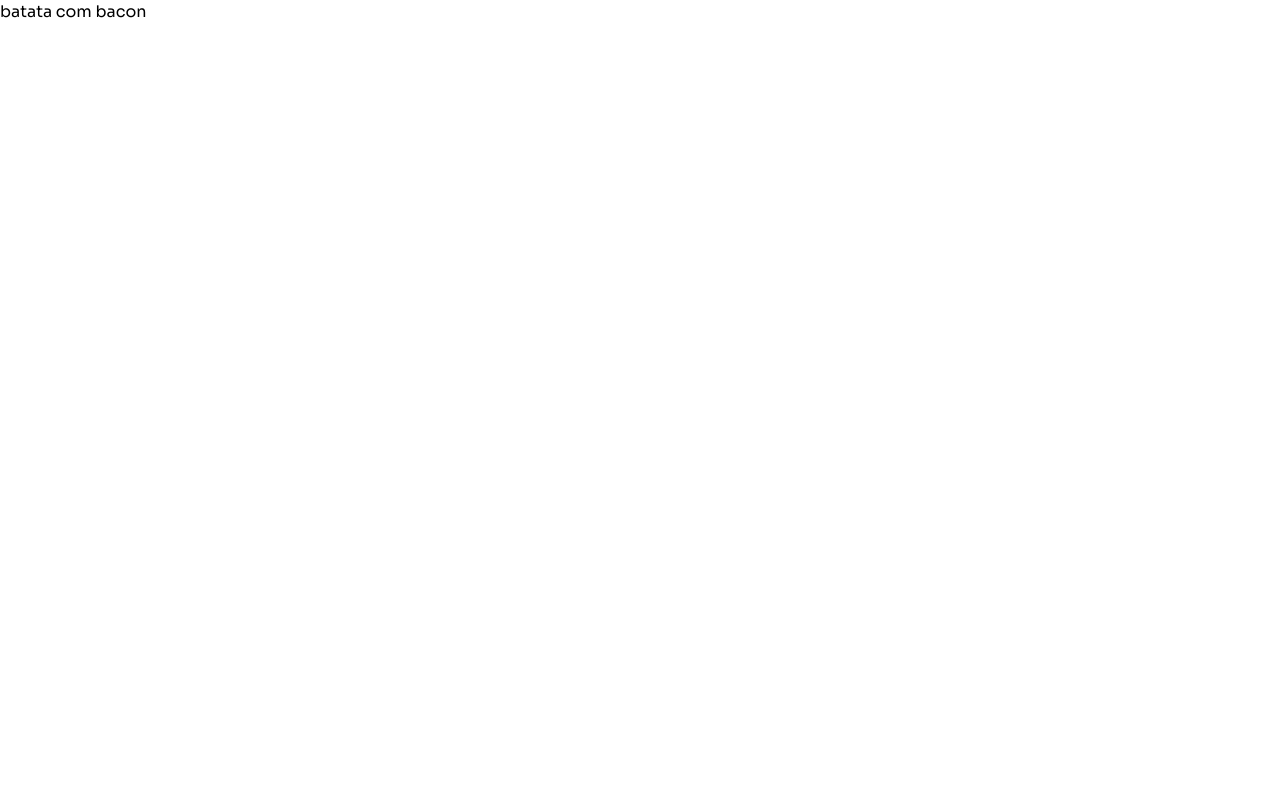
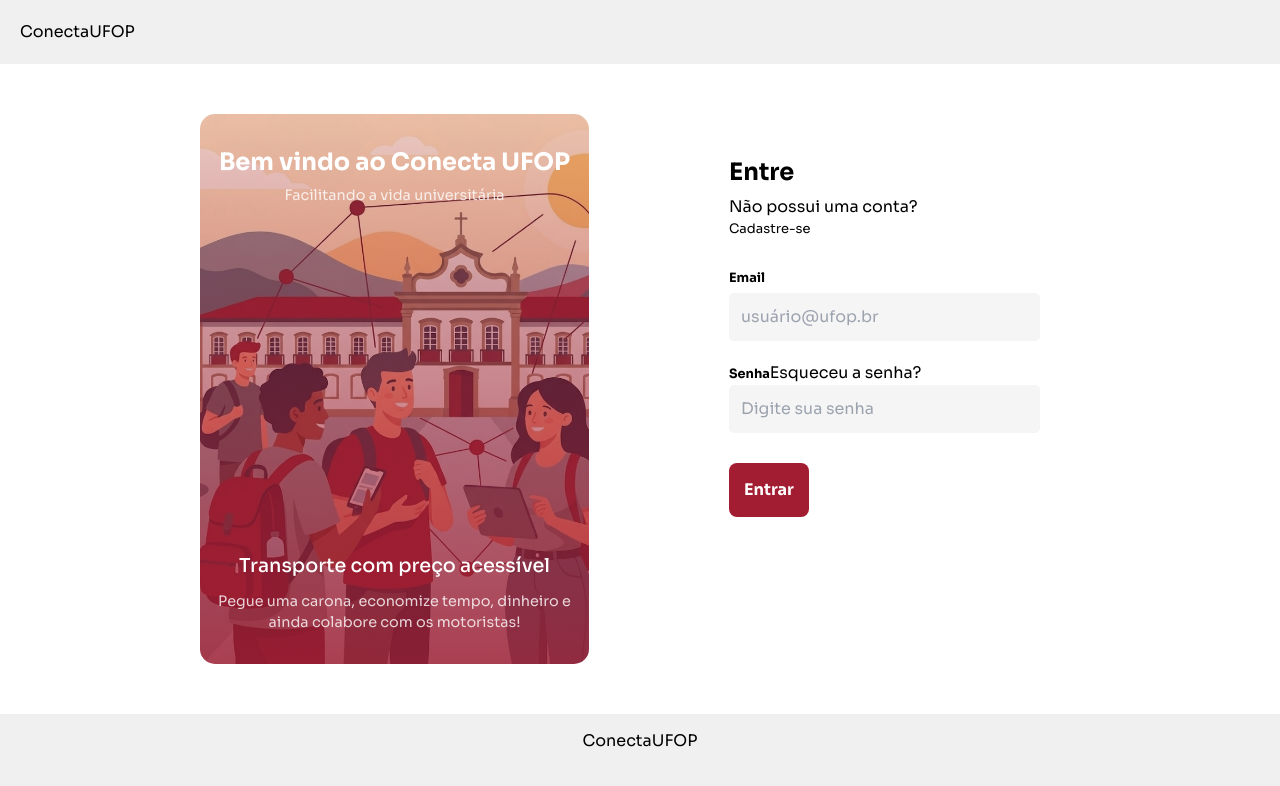
Before and after one commit to ArthurQuintanilha/Conecta-UFOP, an Angular app: page /login in a window 1280 px wide. Shown: the top 786 px of the page. Built offline with nearby package versions, Linux system fonts and the light colour scheme.

Commit message:
trabalho em progresso no login

```diff
--- a/src/app/app.module.ts
+++ b/src/app/app.module.ts
@@ -1,5 +1,6 @@
 import { NgModule } from '@angular/core';
 import { BrowserModule } from '@angular/platform-browser';
+import { FormsModule } from '@angular/forms';
 
 import { AppRoutingModule } from './app-routing.module';
 import { AppComponent } from './app.component';
@@ -16,7 +17,8 @@ import { CaronasComponent } from './caronas/caronas.component';
   ],
   imports: [
     BrowserModule,
-    AppRoutingModule
+    AppRoutingModule,
+    FormsModule
   ],
   providers: [],
   bootstrap: [AppComponent]
--- a/src/app/login/login.component.html
+++ b/src/app/login/login.component.html
@@ -1 +1,55 @@
-<p>batata com bacon</p>
+<!--<p>batata com bacon</p>-->
+
+<div class="login-container">
+  <div class="top-bar">
+    <h2>ConectaUFOP</h2>
+  </div>
+
+  <div class="content">
+
+    <div class="info-card">
+      <div class="top-content">
+        <h1>Bem vindo ao Conecta UFOP</h1>
+        <p>Facilitando a vida universitária</p>
+      </div>
+
+      <div class="bottom-content">
+        <h2>Transporte com preço acessível</h2>
+        <p>Pegue uma carona, economize tempo, dinheiro e ainda colabore com os motoristas!</p>
+        <div class="dots"><span></span><span class="active"></span><span></span></div>
+      </div>
+    </div>
+
+    <div class="form-container">
+
+      <div class="tab-group">
+        <h1>Entre</h1>
+        <span>Não possui uma conta?</span>
+        <a href="/cadastro" class="signup-link">Cadastre-se</a>
+      </div>
+
+      <form (submit)="fazerLogin()">
+        <div class="input-field">
+          <label>Email</label>
+          <input type="email" placeholder="usuário@ufop.br" [(ngModel)]="usuario.email" name="email">
+        </div>
+
+      <div class="input-field">
+        <div class="label-row">
+          <label>Senha</label>
+          <a href="#">Esqueceu a senha?</a>
+        </div>
+        <input type="password" placeholder="Digite sua senha" [(ngModel)]="usuario.senha" name="senha">
+      </div>
+
+      <button type="submit" class="btn-main">Entrar</button>
+      </form>
+    </div>
+
+  </div>
+
+  <div class="bottom-bar">
+    <h2>ConectaUFOP</h2>
+  </div>
+
+</div>
--- a/src/app/login/login.component.scss
+++ b/src/app/login/login.component.scss
@@ -0,0 +1,105 @@
+.login-container {
+  justify-content: center;
+  align-items: center;
+  min-height: 100vh;
+  background-color: white;
+
+  .top-bar{
+    background-color: #f0f0f0;
+    padding: 20px;
+    display: flex;
+    align-items: left;
+  }
+
+  .content{
+    display: flex;
+    padding: 50px 200px 50px 200px;
+    gap: 100px;
+    justify-content: center;
+
+    .info-card {
+      background-image: linear-gradient(rgba(163, 29, 50, 0.2), rgba(163, 29, 50, 0.8)), url("/assets/imagem_login.jpg");
+      background-repeat: no-repeat;
+      background-size: cover;
+      width: 400px;
+      height: 550px;
+      padding: 30px 5px 30px 5px;
+      display:flex;
+      flex-direction: column;
+      justify-content: space-between;
+      border-radius: 15px;
+      color: white;
+      text-align: center;
+
+      h1 { font-size: 1.5rem; margin-bottom: 5px; font-weight: bold;}
+      h2 { font-size: 1.2rem; margin-bottom: 10px; font-weight: 500; }
+      p { font-size: 0.9rem; opacity: 0.8; }
+    }
+
+    .form-container {
+      background: white;
+      width: 400px;
+      height: 550px;
+      padding: 40px;
+      display: flex;
+      flex-direction: column;
+
+      .tab-group {
+        display: flex;
+        margin-bottom: 30px;
+        flex-direction: column;
+        h1 { font-size: 1.5rem; margin-bottom: 5px; font-weight: bold;}
+        h3 { font-size: small;}
+        a { font-size: small;}
+
+        .tab {
+          flex: 1;
+          padding: 10px;
+          border: none;
+          background: transparent;
+          cursor: pointer;
+          &.active {
+            background: #a31d32;
+            color: white;
+            border-radius: 8px;
+          }
+        }
+      }
+
+      .input-field {
+        margin-bottom: 20px;
+        display: flex;
+        flex-direction: column;
+
+        label { font-weight: bold; font-size: 0.8rem; margin-bottom: 5px; }
+
+        input {
+          background: #f5f5f5;
+          border: none;
+          padding: 12px;
+          border-radius: 5px;
+          outline: none;
+          &:focus { border: 1px solid #a31d32; }
+        }
+      }
+
+      .btn-main {
+        background: #a31d32;
+        color: white;
+        border: none;
+        padding: 15px;
+        border-radius: 8px;
+        margin-top: 10px;
+        cursor: pointer;
+        font-weight: bold;
+      }
+    }
+  }
+
+  .bottom-bar{
+    background-color: #f0f0f0;
+    padding: 15px 200px 200px 200px;
+    text-align: center;
+  }
+
+}
--- a/src/app/login/login.component.ts
+++ b/src/app/login/login.component.ts
@@ -6,5 +6,17 @@ import { Component } from '@angular/core';
   styleUrls: ['./login.component.scss']
 })
 export class LoginComponent {
+  usuario = {
+    email: '',
+    senha: ''
+  };
 
+  fazerLogin(){
+    console.log('Tentando logar com:', this.usuario);
+    if(this.usuario.email==='aluno@ufop.br' && this.usuario.senha === '123'){
+      alert('login realizado com sucesso');
+    }else{
+      alert('usuario ou senha invalidos.');
+    }
+  }
 }
```
Also changed, not shown: src/assets/imagem_login.jpg (added).
